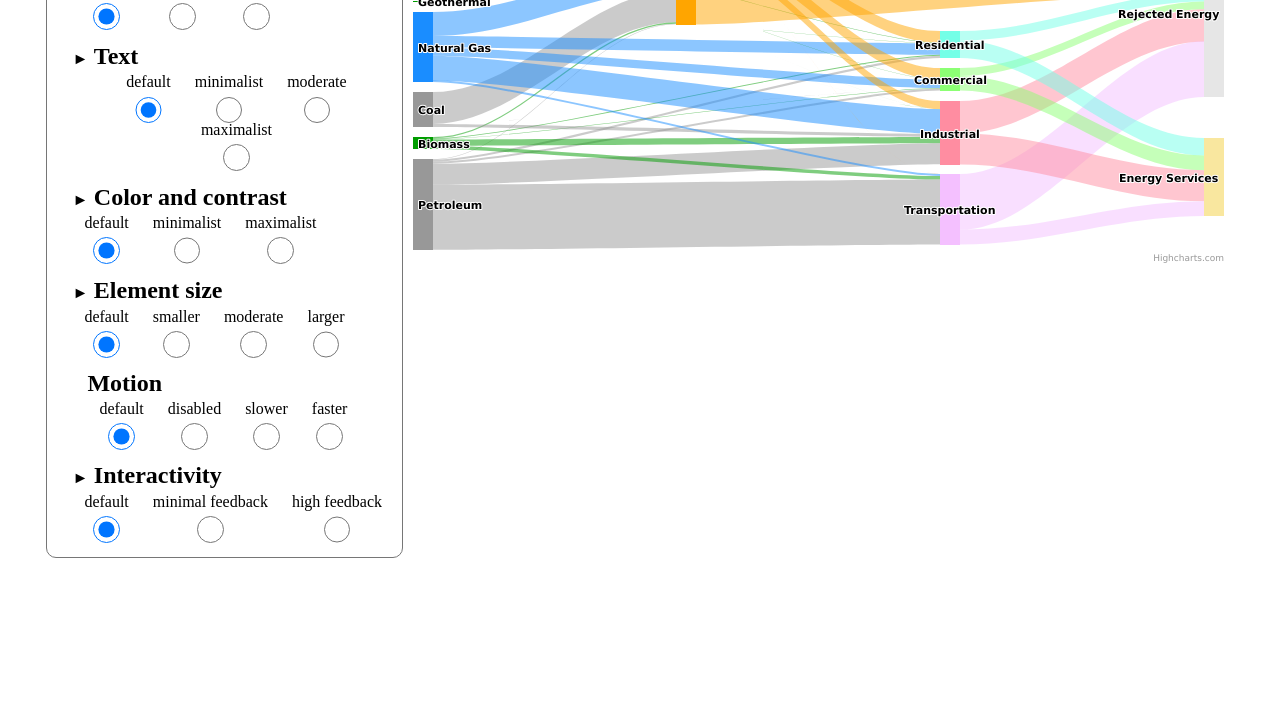
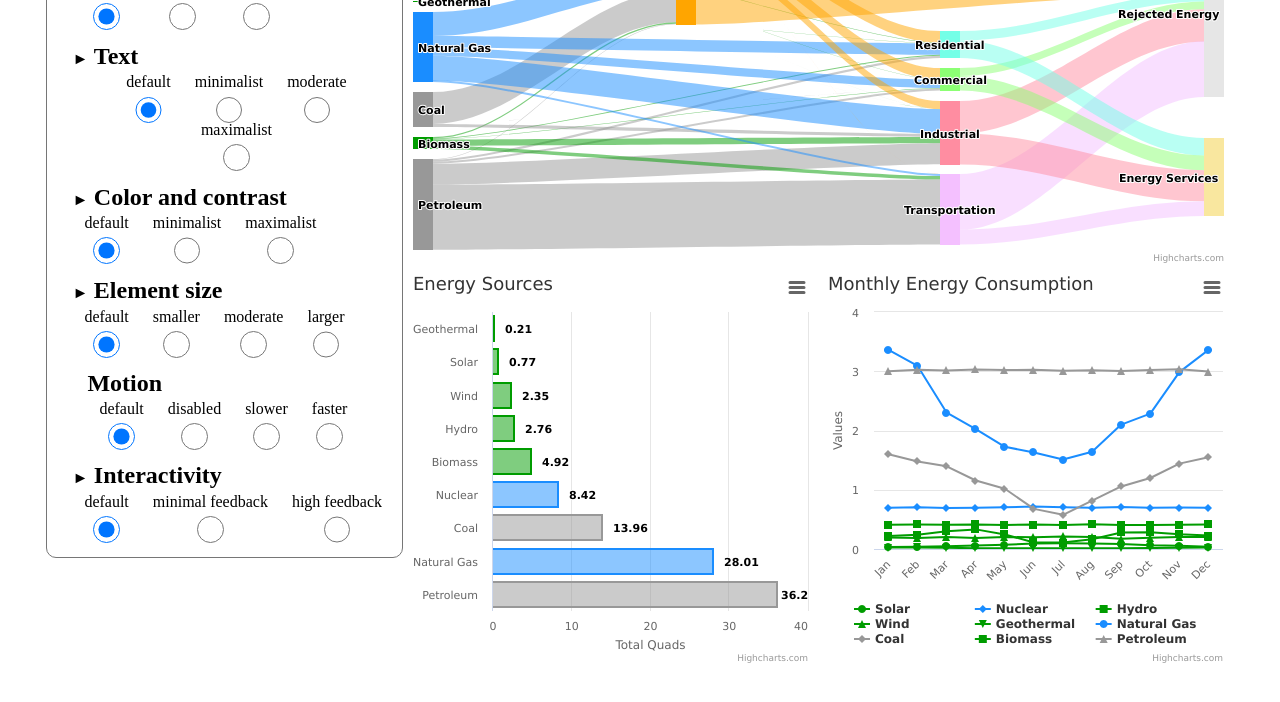
Before and after one commit to highcharts/highcharts-a11y-prototyping, a plain HTML site: page early_explo/examples/menu/menu.html in a window 1280 px wide. Shown: the part 158-860 px from the top of the page. Drawn offline with nearby package versions, Linux system fonts and the light colour scheme.

Commit message:
add bar and line and datasets

```diff
--- a/early_explo/examples/menu/menu.html
+++ b/early_explo/examples/menu/menu.html
@@ -17,15 +17,37 @@
         <div>
             <div class="highcharts-responsive-two-columns">
                 <div class="highcharts-responsive-column-menu highcharts-hiding-children" id="menu"></div>
-                <div class="highcharts-responsive-column-chart" id="container">
+                <div class="highcharts-responsive-column-chart">
                     <figure class="highcharts-figure">
                         <div id="container"></div>
                         <div id="hidden-container"></div>
-                        <p class="highcharts-description">
+                        <!-- <p class="highcharts-description">
                             Sankey charts are used to visualize data flow and volume
                             between nodes. The wider lines indicate larger volumes.
-                        </p>
+                        </p> -->
                     </figure>
+                    <div class="highcharts-responsive-two-columns">
+                        <div class="highcharts-menu-halfwidth">
+                            <figure class="highcharts-figure">
+                                <div id="bar-container"></div>
+                                <!-- <p class="highcharts-description">
+                                    Chart showing stacked columns for comparing quantities. Stacked charts
+                                    are often used to visualize data that accumulates to a sum. This chart
+                                    is showing data labels for each individual section of the stack.
+                                </p> -->
+                            </figure>
+                        </div>
+                        <div class="highcharts-menu-halfwidth">
+                            <figure class="highcharts-figure">
+                                <div id="line-container"></div>
+                                <!-- <p class="highcharts-description">
+                                    Chart showing stacked columns for comparing quantities. Stacked charts
+                                    are often used to visualize data that accumulates to a sum. This chart
+                                    is showing data labels for each individual section of the stack.
+                                </p> -->
+                            </figure>
+                        </div>
+                    </div>
                 </div>
             </div>
         </div>
@@ -78,12 +100,14 @@
     </body>
 
     <!-- </figure> -->
+    <script src="./colorUtilities.js"></script>
     <script src="./datasets.js"></script>
-    <script src="./colorUtilities.js"></script>
     <script src="./menuState.js"></script>
     <script src="./menuFunctions.js"></script>
     <script src="./generateHTML.js"></script>
     <script src="./parsePreferences.js"></script>
+    <script src="./barChart.js"></script>
+    <script src="./lineChart.js"></script>
     <script src="./chart.js"></script>
     <script src="./menu.js"></script>
 
```
